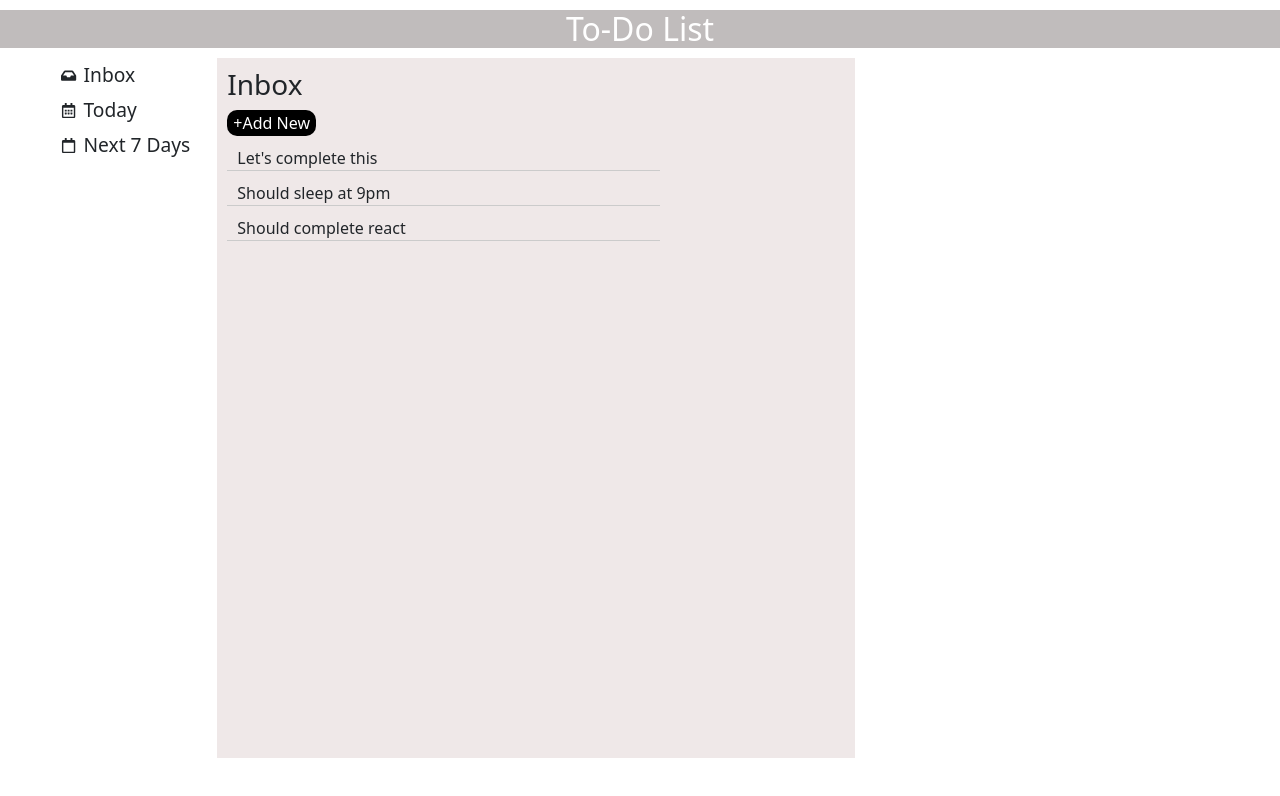
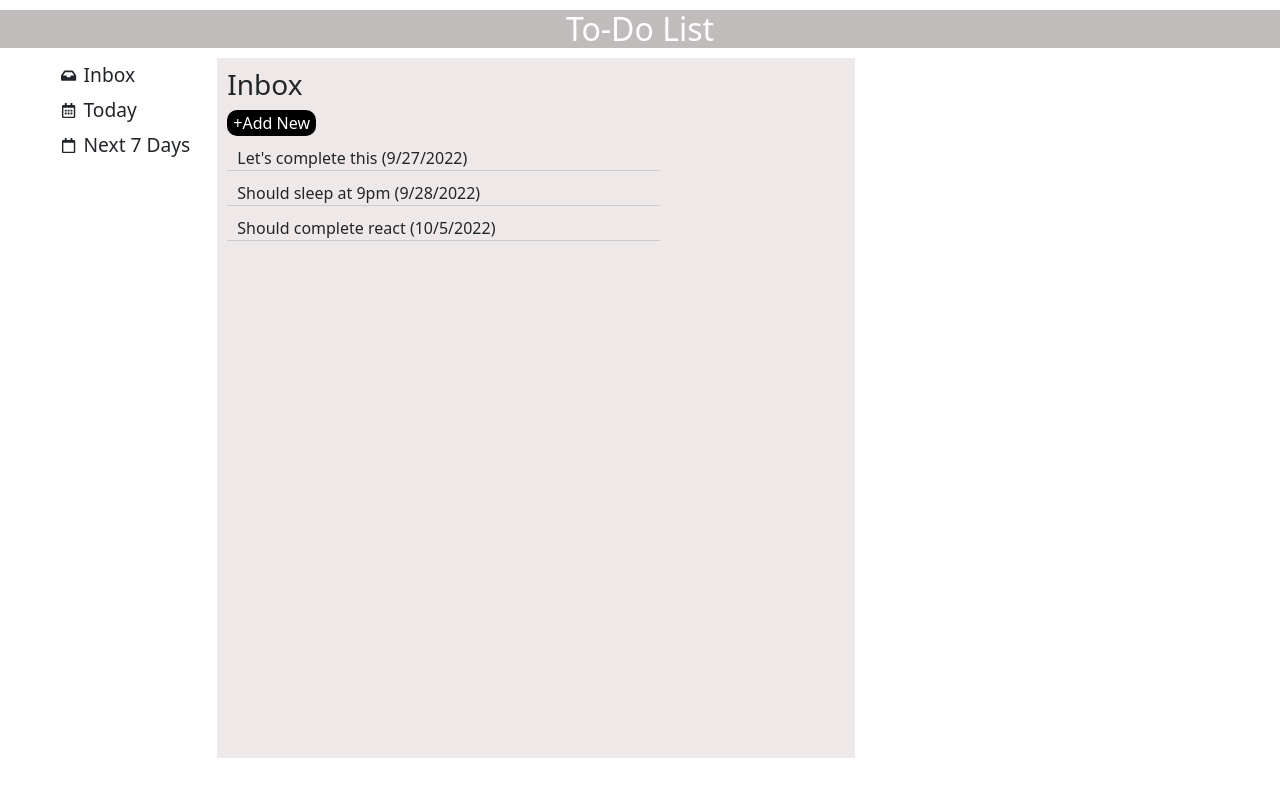
Before and after one commit to abdurrahman6489/Todo-List-2.0---Child-to-Parent-Component-Communication-Lifting-The-State-Up-----h6qh0hmzhe3u, a React app: page / in a window 1280 px wide. Shown: the top 796 px of the page. Built offline with nearby package versions, Linux system fonts and the light colour scheme.

Commit message:
Update Inbox.js

```diff
--- a/src/components/Inbox.js
+++ b/src/components/Inbox.js
@@ -63,7 +63,9 @@ const Inbox = ({ list, append }) => {
         {list.map((list, index) => {
           return (
             <div className="box" key={index}>
-              <div className="task">{list.title}</div>
+              <div className="task">
+                {list.title} ({list.date.toLocaleDateString()})
+              </div>
             </div>
           );
         })}
```
